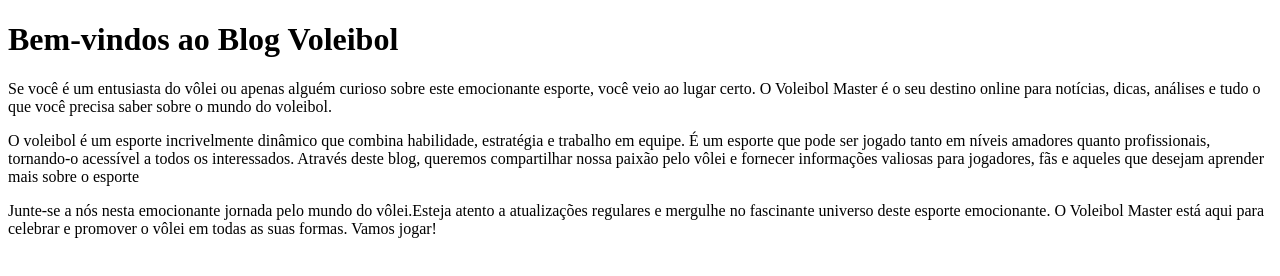
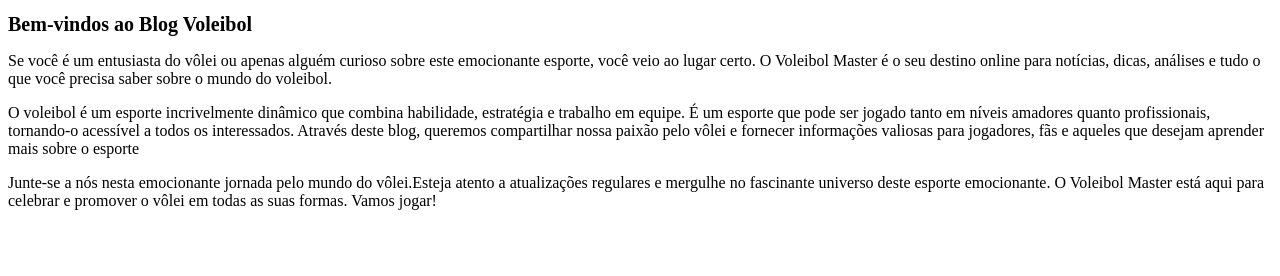
Before and after one commit to BrunoMeira07/-bfm_voleibol, a plain HTML site: page index.html in a window 1280 px wide. Drawn offline with Linux system fonts and the light colour scheme.

Commit message:
adicionndo px

```diff
--- a/index.html
+++ b/index.html
@@ -5,7 +5,7 @@
         <title>voleibol alura</title>
     </head>
     <body>
-        <h1 style="text-aling: center">Bem-vindos ao Blog Voleibol</h1>
+        <h1 style="font-size: 20px">Bem-vindos ao Blog Voleibol</h1>
 
         <p style="text-aling: center">Se você é um entusiasta do vôlei ou apenas alguém curioso sobre este emocionante esporte, você veio ao lugar certo. O Voleibol Master é o seu destino online para notícias, dicas, análises e tudo o que você precisa saber sobre o mundo do voleibol.</p>
 
```
